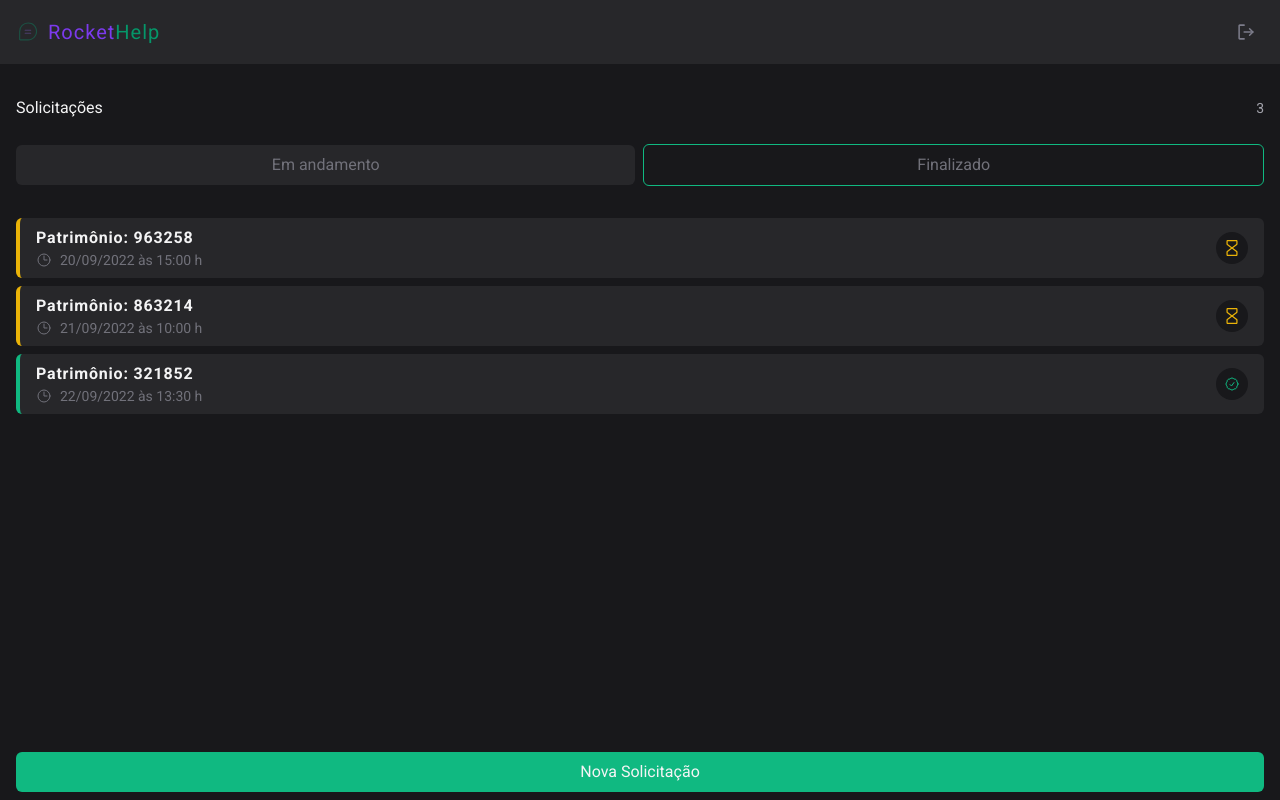
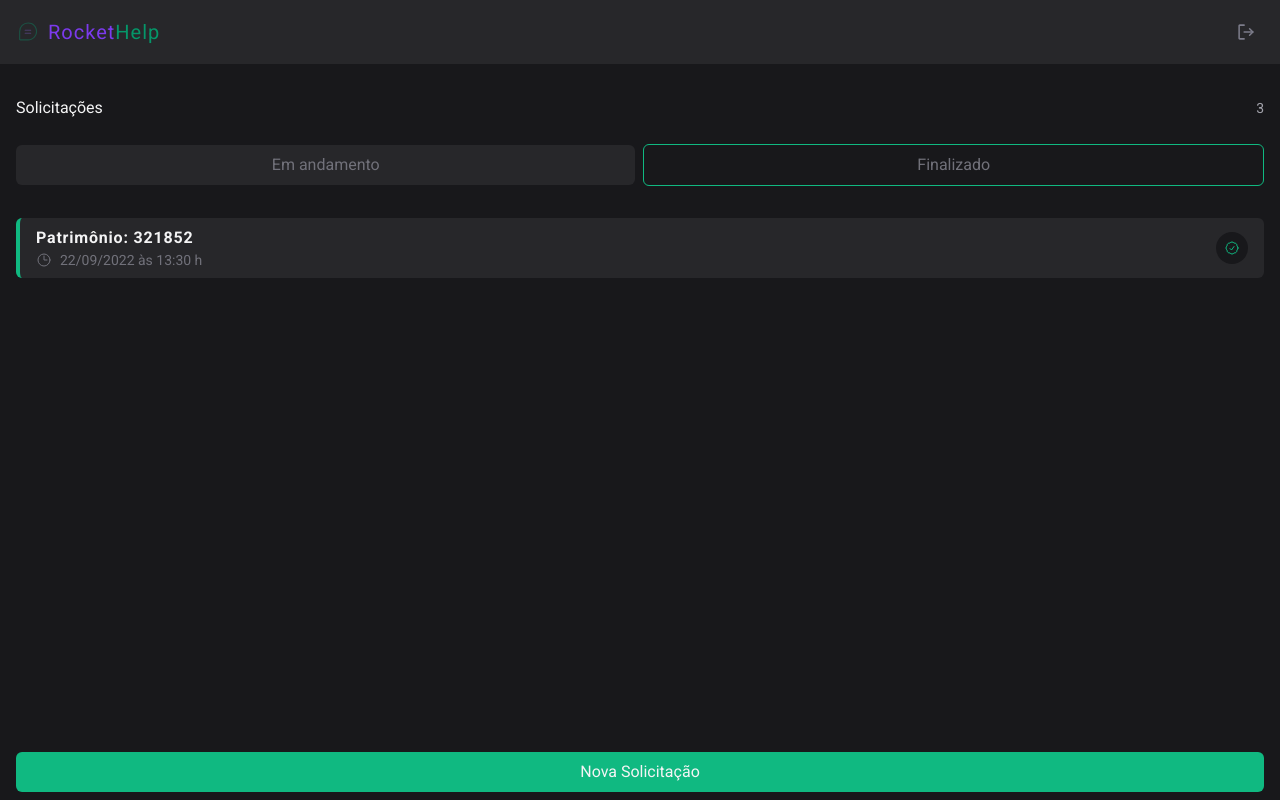
Before and after one commit to mrfneto/vue-rocket-help, a Vue app: page / in a window 1280 px wide. Built offline with nearby package versions, Linux system fonts and the light colour scheme; no server answers; sample sign-in values are in the browser's storage.

Commit message:
added state

```diff
--- a/src/components/HomeView.vue
+++ b/src/components/HomeView.vue
@@ -34,7 +34,7 @@ const logout = async () => {
     <main class="flex-1 py-8 px-4 overflow-y-auto">
       <div class="flex items-center justify-between mb-6">
         <h2>Solicitações</h2>
-        <p class="text-sm text-zinc-400">{{store.orders.length}}</p>
+        <p class="text-sm text-zinc-400">{{ store.orders.length }}</p>
       </div>
       <div class="flex items-center space-x-2 mb-8">
         <BaseButton
@@ -55,7 +55,7 @@ const logout = async () => {
         </BaseButton>
       </div>
 
-      <BaseList :orders="store.orders" />
+      <BaseList :orders="store.getOrdersByStatus(active)" />
     </main>
     <footer class="py-2 px-4">
       <BaseButton to="#" color="green" class="w-full">
--- a/src/stores/index.js
+++ b/src/stores/index.js
@@ -1,12 +1,14 @@
 import { defineStore } from "pinia";
-import { ref } from "vue";
 
-export const useStore = defineStore("main", () => {
-  const orders = ref([
+export const useStore = defineStore("main", {
+  state: () => {
+    return {
+      orders: [
         {
           id: 1,
           number: 963258,
-      problems: " Lorem ipsum dolor sit amet consectetur adipisicing elit. ",
+          problems:
+            " Lorem ipsum dolor sit amet consectetur adipisicing elit. ",
           soluction: "",
           status: false,
           created_at: "20/09/2022 às 15:00 h",
@@ -32,7 +34,53 @@ export const useStore = defineStore("main", () => {
           created_at: "22/09/2022 às 13:30 h",
           updated_at: "25/09/2022 às 16:00 h",
         },
-  ]);
+      ],
+    };
+  },
 
-  return { orders };
+  getters: {
+    getOrdersByStatus: (state) => {
+      return (active) =>
+        state.orders.filter((order) => order.status === active);
+    },
+  },
 });
+
+// const active = ref(false);
+// const orders = ref([
+//   {
+//     id: 1,
+//     number: 963258,
+//     problems: " Lorem ipsum dolor sit amet consectetur adipisicing elit. ",
+//     soluction: "",
+//     status: false,
+//     created_at: "20/09/2022 às 15:00 h",
+//     updated_at: "",
+//   },
+//   {
+//     id: 2,
+//     number: 863214,
+//     problems: " Repellat totam vitae, quisquam, accusamus",
+//     soluction: "",
+//     status: false,
+//     created_at: "21/09/2022 às 10:00 h",
+//     updated_at: "",
+//   },
+//   {
+//     id: 1,
+//     number: 321852,
+//     problems:
+//       " Blanditiis ex neque sequi illum quos minima quae nobis eligendi rerum corrupti iste omnis fuga! Voluptatem, dignissimos!",
+//     soluction:
+//       "Lorem ipsum dolor sit amet consectetur adipisicing elit. Repellat totam vitae, quisquam, accusamus",
+//     status: true,
+//     created_at: "22/09/2022 às 13:30 h",
+//     updated_at: "25/09/2022 às 16:00 h",
+//   },
+// ]);
+
+// const filterResult = computed(() => {
+//   return orders.value.filter((order) => order.status === active.value);
+// });
+
+// return { orders, active, filterResult };
```
Lines whose indentation alone changed are shown as unchanged.
